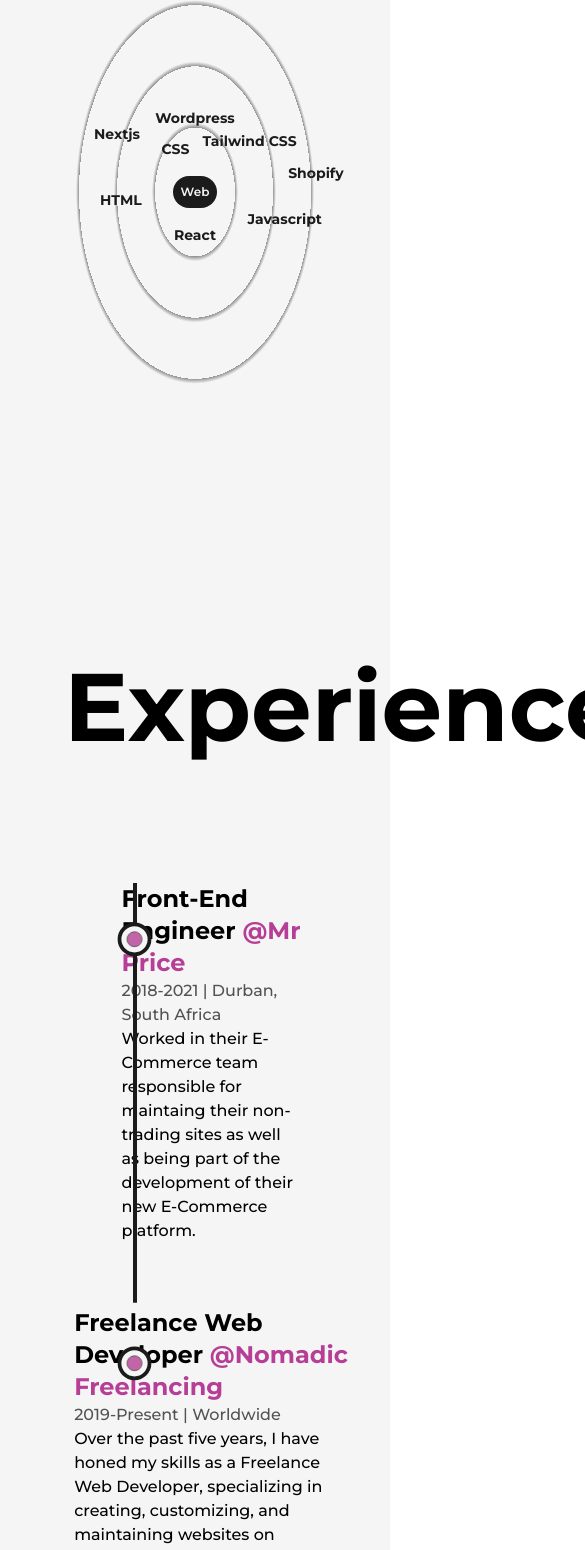
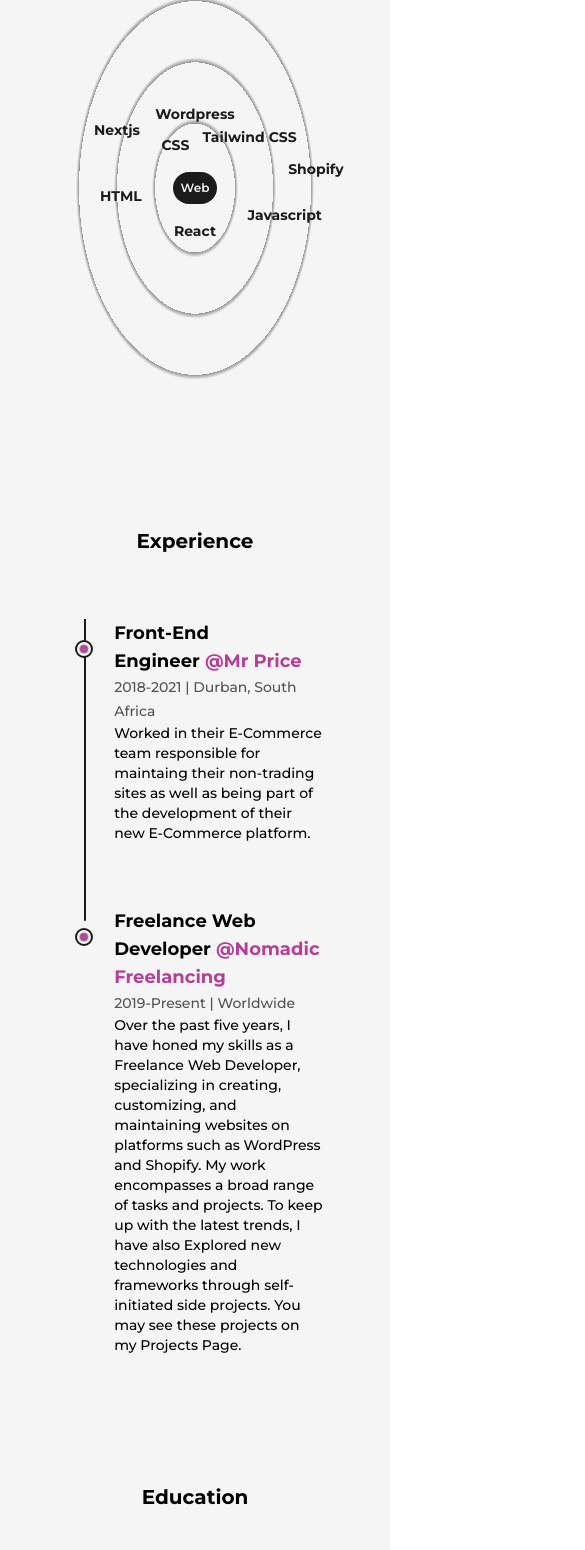
Before and after one commit to RickyPaps/nextjs-portfolio, a Next.js app: page /about in a window 390 px wide. Shown: the part 1491-3041 px from the top of the page, 585 px wide, since content can reach past the window. Built offline with nearby package versions, Linux system fonts and the light colour scheme.

Commit message:
finished about page responsiveness

```diff
--- a/src/components/Education.js
+++ b/src/components/Education.js
@@ -8,7 +8,7 @@ const Details = ({ type, time, place, info }) => {
   return (
     <li
       ref={ref}
-      className="my-8 first:mt-0 last:mb-0 w-[60%] mx-auto flex flex-col items-center justify-between"
+      className="my-8 first:mt-0 last:mb-0 w-[60%] mx-auto flex flex-col items-center justify-between md:w-[80%]"
     >
       <ListItem reference={ref} />
       <motion.div
@@ -16,11 +16,11 @@ const Details = ({ type, time, place, info }) => {
         whileInView={{ y: 0 }}
         transition={{ duration: 0.8, type: "spring" }}
       >
-        <h3 className="capitalize font-bold text-2xl">{type}</h3>
-        <span className="capitalize font-medium text-dark/75">
+        <h3 className="capitalize font-bold text-2xl sm:text-xl xs:text-lg">{type}</h3>
+        <span className="capitalize font-medium text-dark/75 xs:text-sm">
           {time} | {place}
         </span>
-        <p className="font-medium w-full">{info}</p>
+        <p className="font-medium w-full md:text-sm">{info}</p>
       </motion.div>
     </li>
   );
@@ -34,14 +34,16 @@ const Education = () => {
   });
 
   return (
-    <div className="my-64">
-      <h2 className="font-bold text-8xl mb-32 w-full text-center">Education</h2>
-      <div ref={ref} className="w-[75%] mx-auto relative">
+    <div className="my-64 md:my-32">
+      <h2 className="font-bold text-8xl mb-32 w-full text-center md:text-6xl xs:text-xl md:mb-16">
+        Education
+      </h2>
+      <div ref={ref} className="w-[75%] mx-auto relative lg:w-[90%] md:w-full">
         <motion.div
           style={{ scaleY: scrollYProgress }}
-          className="absolute left-9 top-0 w-[4px] h-full bg-dark origin-top"
+          className="absolute left-9 top-0 w-[4px] h-full bg-dark origin-top dark:bg-light md:w-[2px] md:left-[30px] xs:left-[20px]"
         />
-        <ul className="w-full flex flex-col items-start justify-between ml-4">
+        <ul className="w-full flex flex-col items-start justify-between ml-4 xs:ml-2">
           <Details
             type={"High School Qulification"}
             time={"2010-2014"}
--- a/src/components/Experience.js
+++ b/src/components/Experience.js
@@ -8,7 +8,7 @@ const Details = ({ position, company, companyLink, time, address, work }) => {
   return (
     <li
       ref={ref}
-      className="my-8 first:mt-0 last:mb-0 w-[60%] mx-auto flex flex-col items-center justify-between"
+      className="my-8 first:mt-0 last:mb-0 w-[60%] mx-auto flex flex-col items-center justify-between md:w-[80%]"
     >
       <ListItem reference={ref} />
       <motion.div
@@ -16,7 +16,7 @@ const Details = ({ position, company, companyLink, time, address, work }) => {
         whileInView={{ y: 0 }}
         transition={{ duration: 0.8, type: "spring" }}
       >
-        <h3 className="capitalize font-bold text-2xl">
+        <h3 className="capitalize font-bold text-2xl sm:text-xl xs:text-lg">
           {position}&nbsp;
           <a
             href={companyLink}
@@ -26,10 +26,10 @@ const Details = ({ position, company, companyLink, time, address, work }) => {
             @{company}
           </a>
         </h3>
-        <span className="capitalize font-medium text-dark/75">
+        <span className="capitalize font-medium text-dark/75 xs:text-sm">
           {time} | {address}
         </span>
-        <p className="font-medium w-full">{work}</p>
+        <p className="font-medium w-full md:text-sm">{work}</p>
       </motion.div>
     </li>
   );
@@ -43,16 +43,16 @@ const Experience = () => {
   });
 
   return (
-    <div className="my-64">
-      <h2 className="font-bold text-8xl mb-32 w-full text-center">
+    <div className="my-64 md:my-32">
+      <h2 className="font-bold text-8xl mb-32 w-full text-center md:text-6xl xs:text-xl md:mb-16">
         Experience
       </h2>
-      <div ref={ref} className="w-[75%] mx-auto relative">
+      <div ref={ref} className="w-[75%] mx-auto relative lg:w-[90%] md:w-full">
         <motion.div
           style={{ scaleY: scrollYProgress }}
-          className="absolute left-9 top-0 w-[4px] h-full bg-dark origin-top"
+          className="absolute left-9 top-0 w-[4px] h-full bg-dark origin-top dark:bg-light md:w-[2px] md:left-[30px] xs:left-[20px]"
         />
-        <ul className="w-full flex flex-col items-start justify-between ml-4">
+        <ul className="w-full flex flex-col items-start justify-between ml-4 md:ml-6">
           <Details
             position={"Front-End Engineer"}
             company={"Mr Price"}
--- a/src/components/ListItem.js
+++ b/src/components/ListItem.js
@@ -10,7 +10,7 @@ const ListItem = ({ reference }) => {
   return (
     <figure className="absolute left-0 stroke-dark ">
       <svg
-        className="rotate-90"
+        className="rotate-90 md:w-[60px] md:h-[60px] xs:w-[40px] xs:h-[40px]"
         width={"75"}
         height={"75"}
         viewBox="0 0 100 100"
--- a/src/components/Skills.js
+++ b/src/components/Skills.js
@@ -22,7 +22,7 @@ const Skill = ({ name, x, y }) => {
 const Skills = () => {
   return (
     <>
-      <h2 className="font-bold text-8xl mt-64 w-full text-center md:text-6xl md:mt-32">
+      <h2 className="font-bold text-8xl mt-40 w-full text-center md:text-7xl md:mt-28 lg:mt-36">
         Skills
       </h2>
       <div
```
